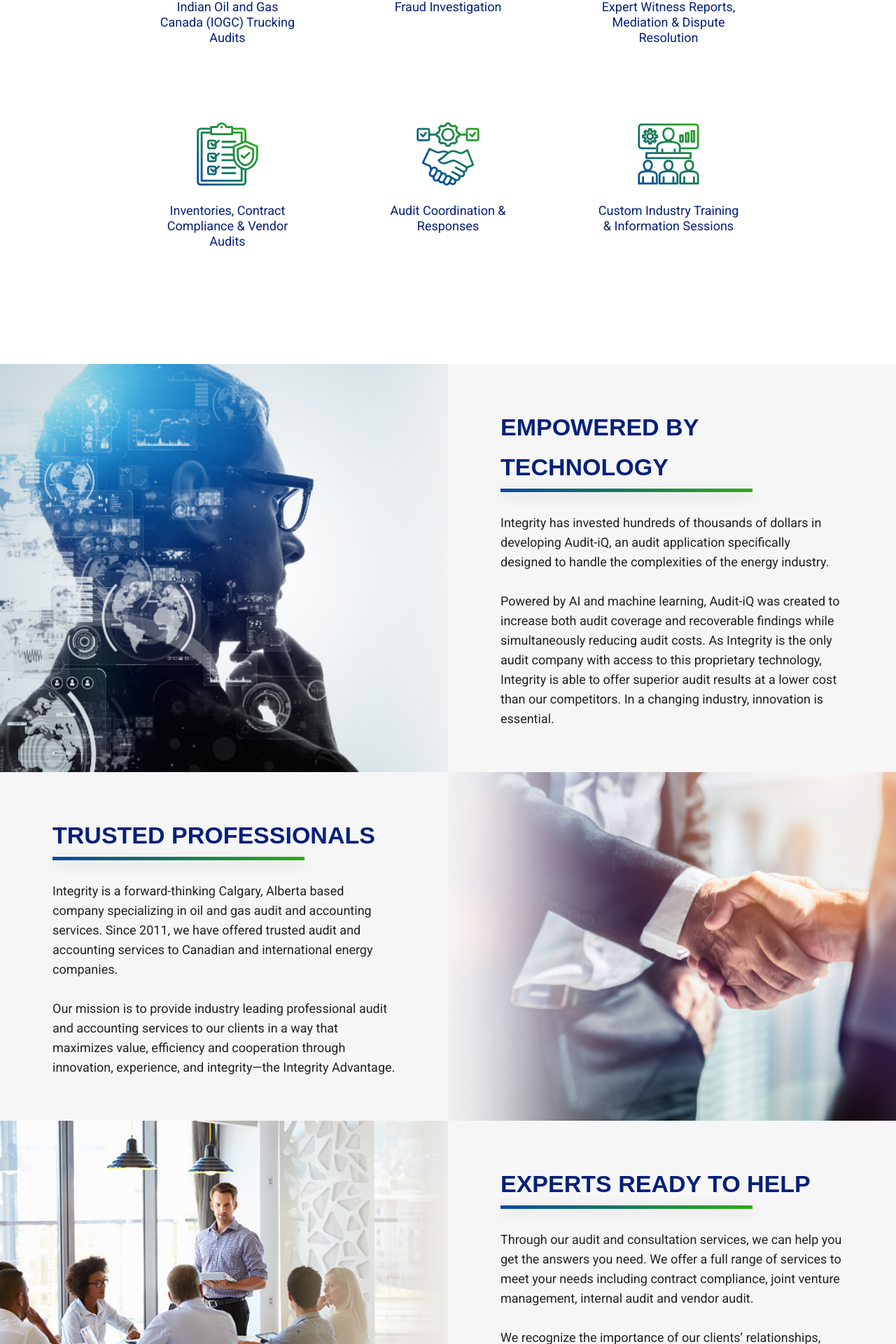
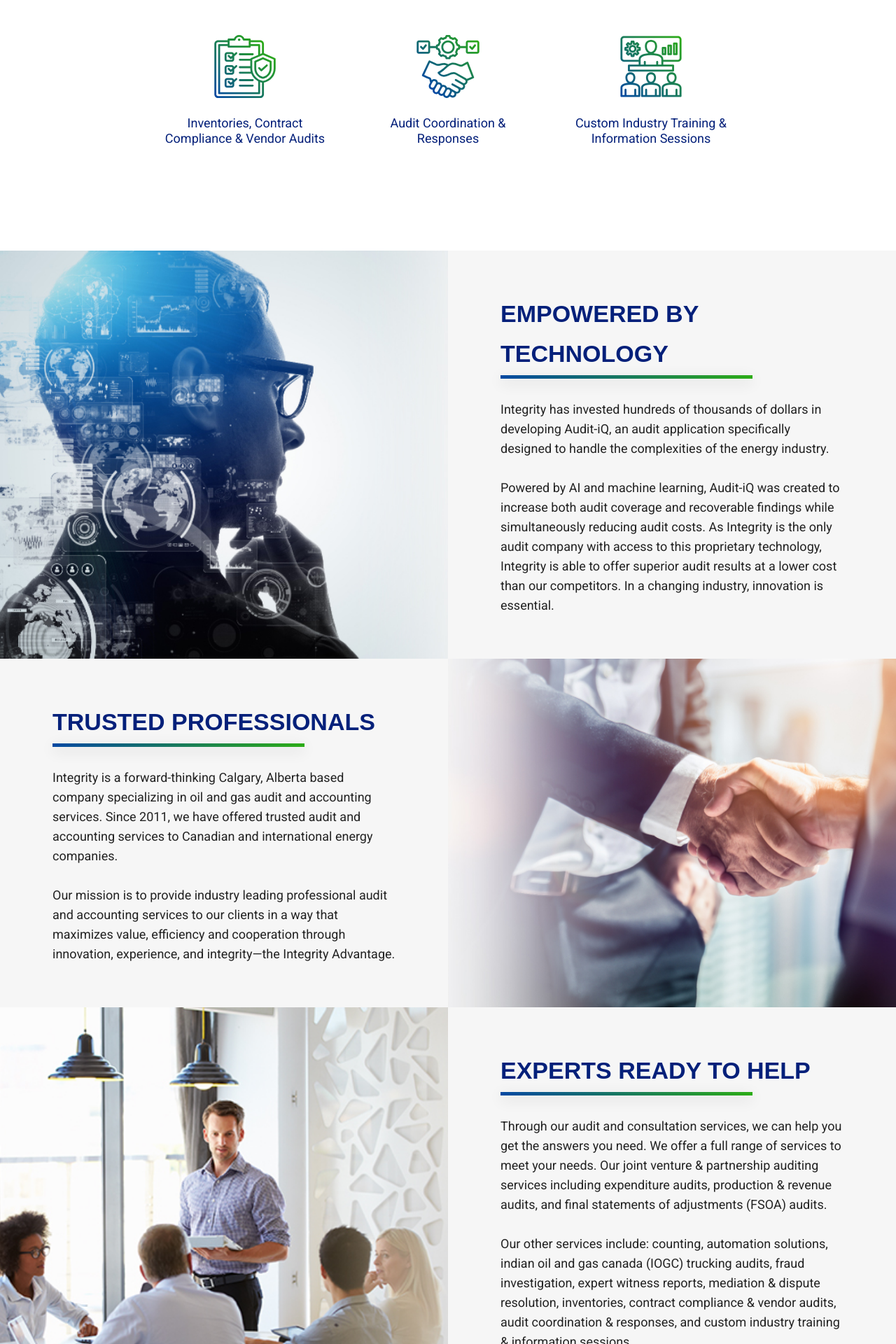
Before and after one commit to integrity-audit/website, a Next.js app: page / in a window 1280 px wide. Shown: the part 1334-3254 px from the top of the page at 70% size. Built offline with nearby package versions, Linux system fonts and the light colour scheme; a web font is replaced by a local one.

Commit message:
edited homepage content

```diff
--- a/content/Home/expertsHelpContent.js
+++ b/content/Home/expertsHelpContent.js
@@ -2,8 +2,9 @@
   content:
     <>
       <h2>Experts Ready to Help</h2>
-      <p>Through our audit and consultation services, we can help you get the answers you need. We offer a full range of services to meet your needs including contract compliance, joint venture management, internal audit and vendor audit.</p>
-      <p>We recognize the importance of our clients’ relationships, and we strive to help all parties involved meet their goals and improve operational efficiencies. We also offer proprietary software solutions to reduce audit costs and increase audit coverage.</p>
+      <p>Through our audit and consultation services, we can help you get the answers you need. We offer a full range of services to meet your needs. Our joint venture & partnership auditing services including expenditure audits, production & revenue audits, and final statements of adjustments (FSOA) audits.</p>
+      <p>Our other services include: counting, automation solutions, indian oil and gas canada (IOGC) trucking audits, fraud investigation, expert witness reports, mediation & dispute resolution, inventories, contract compliance & vendor audits, audit coordination & responses, and custom industry training & information sessions.</p>
+      <p>We recognize the importance of our clients’ relationships, and we strive to help all parties involved meet their goals and improve operational efficiencies. We also offer proprietary software solutions to reduce audit costs and increase audit coverage. Contact us today to learn more about how we can help.</p>
     </>,
   image: '/img-bg-experts-help.jpg'
 }
--- a/pages/index.js
+++ b/pages/index.js
@@ -28,8 +28,10 @@
       <IconBox
         centerContent
         containerId="energy-solutions"
-        containerClass="max-w-[995px] gap-[25px] md:gap-[50px]"
-        itemClass="basis-full md:basis-1/2 lg:basis-1/3 max-w-[265px] p-[15px] md:p-[30px] hover:shadow-xl"
+        // containerClass="max-w-[995px] gap-[25px] md:gap-[50px]"
+        containerClass="max-w-[995px] gap-[25px]"
+        // itemClass="basis-full md:basis-1/2 lg:basis-1/3 max-w-[265px] p-[15px] md:p-[30px] hover:shadow-xl"
+        itemClass="basis-full md:basis-1/2 lg:basis-1/3 max-w-[265px] p-[15px] hover:shadow-xl"
         imageClass="max-w-[90px]"
         content={energySolutionsContent} />
 
```
